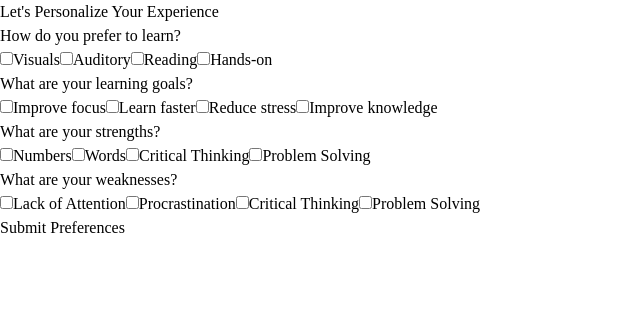
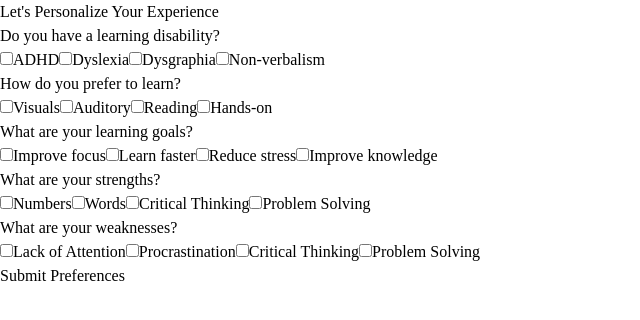
Before and after one commit to AxisShine/GenAI, a React (Vite) app in the folder edubridge/: page /questions in a window 1280 px wide. Shown: the top 320 px of the page, without its empty margins (0-640 px from the left). Built offline with nearby package versions, Linux system fonts and the light colour scheme.

Commit message:
Added learning disability question

```diff
--- a/edubridge/src/Components/Questions.jsx
+++ b/edubridge/src/Components/Questions.jsx
@@ -71,6 +71,18 @@ function Questions() {
             className="bg-white rounded-xl shadow-lg overflow-hidden"
           >
             <div className="p-6 md:p-8">
+              <QuestionSection
+                title="Do you have a learning disability?"
+                name="learningStyle"
+                register={register}
+                options={[
+                  { value: "ADHD", label: "ADHD" },
+                  { value: "Dyslexia", label: "Dyslexia" },
+                  { value: "Dysgraphia", label: "Dysgraphia" },
+                  { value: "Non_verbal", label: "Non-verbalism" },
+                ]}
+              />
+
               <QuestionSection
                 title="How do you prefer to learn?"
                 name="learningStyle"
```
